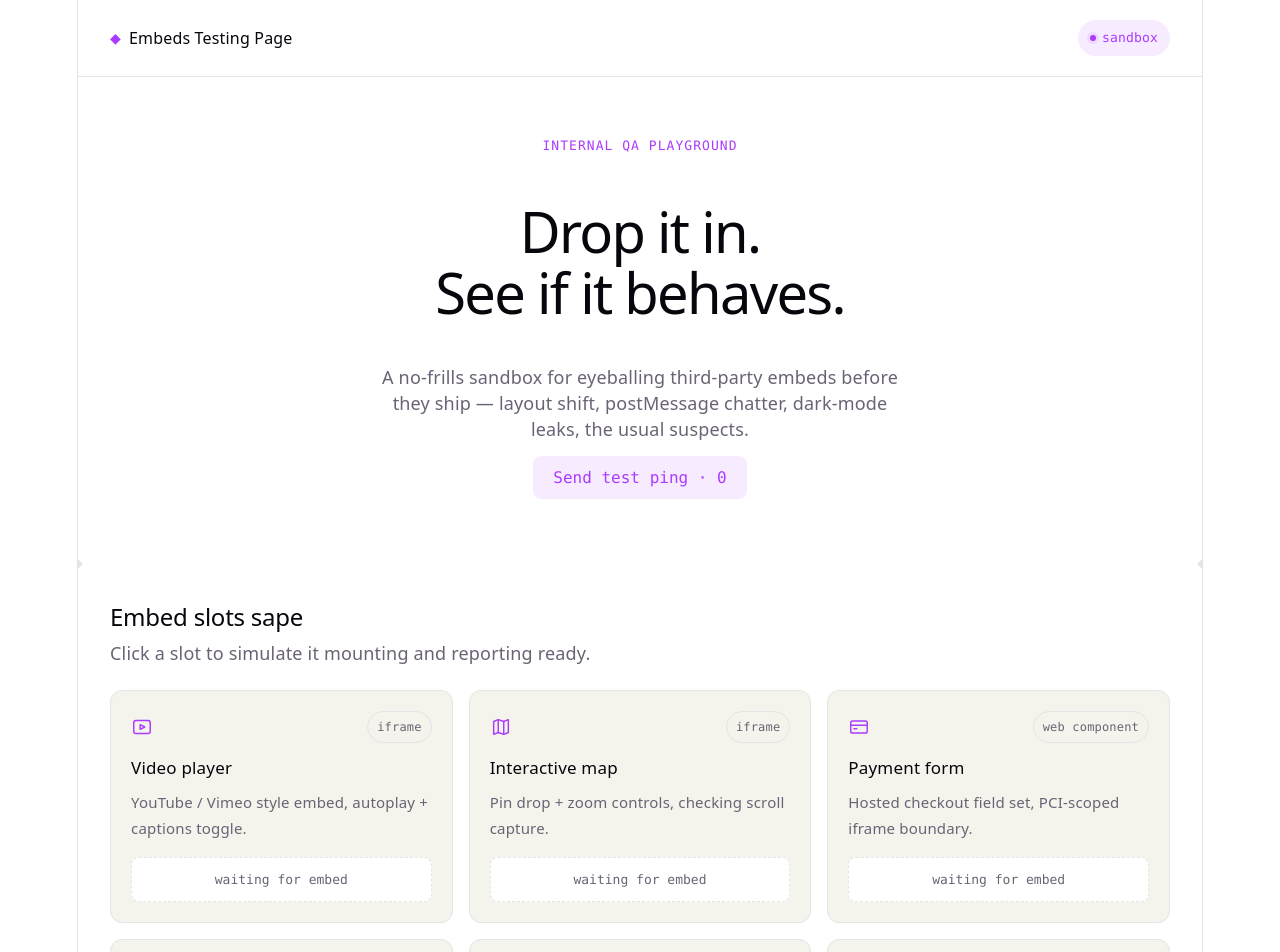
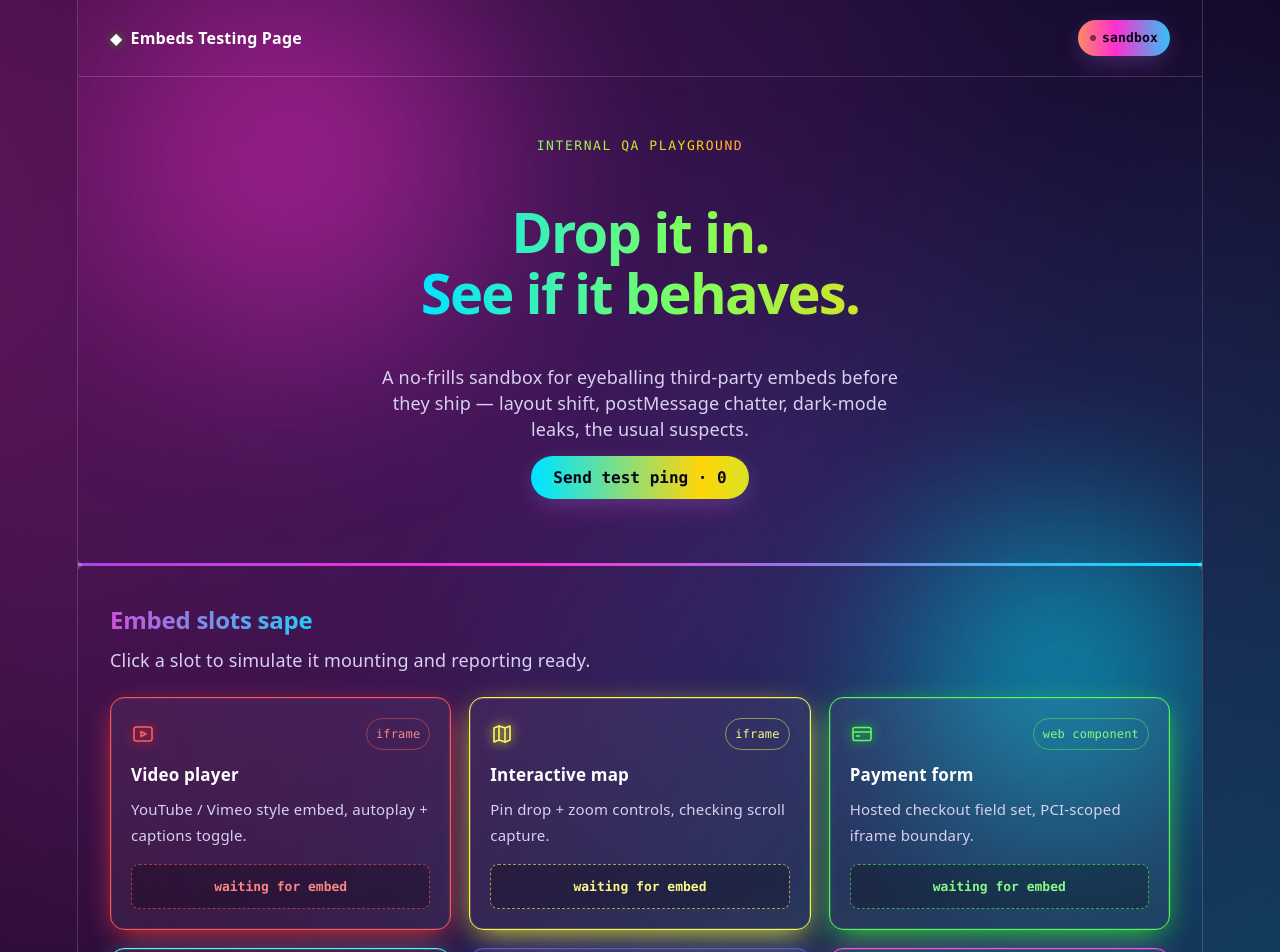
Before and after one commit to gabi-bm/embeds-gb, a React (Vite) app: page / in a window 1280 px wide. Shown: the top 952 px of the page. Built offline with nearby package versions, Linux system fonts and the light colour scheme.

Commit message:
psicodelia

```diff
--- a/src/App.css
+++ b/src/App.css
@@ -1,3 +1,84 @@
+@keyframes float-a {
+  0%, 100% { transform: translate(-10%, -10%) scale(1); }
+  50% { transform: translate(15%, 10%) scale(1.25); }
+}
+@keyframes float-b {
+  0%, 100% { transform: translate(10%, 15%) scale(1.1); }
+  50% { transform: translate(-15%, -5%) scale(0.9); }
+}
+@keyframes float-c {
+  0%, 100% { transform: translate(-5%, 10%) scale(0.95); }
+  50% { transform: translate(20%, -15%) scale(1.2); }
+}
+@keyframes float-d {
+  0%, 100% { transform: translate(5%, -10%) scale(1); }
+  50% { transform: translate(-20%, 15%) scale(1.15); }
+}
+@keyframes spin-hue {
+  to { filter: hue-rotate(360deg); }
+}
+@keyframes rainbow-text {
+  to { background-position: 300% 50%; }
+}
+@keyframes pulse-glow {
+  0%, 100% { opacity: 0.55; }
+  50% { opacity: 1; }
+}
+
+.blobs {
+  position: absolute;
+  inset: 0;
+  z-index: 0;
+  overflow: hidden;
+  pointer-events: none;
+  mix-blend-mode: screen;
+}
+
+.blob {
+  position: absolute;
+  width: 45%;
+  padding-top: 45%;
+  border-radius: 50%;
+  filter: blur(60px);
+  opacity: 0.55;
+}
+
+.blob-a {
+  top: -10%;
+  left: -8%;
+  background: radial-gradient(circle, var(--c1), transparent 70%);
+  animation: float-a 16s ease-in-out infinite;
+}
+.blob-b {
+  top: 30%;
+  right: -12%;
+  background: radial-gradient(circle, var(--c3), transparent 70%);
+  animation: float-b 20s ease-in-out infinite;
+}
+.blob-c {
+  bottom: -15%;
+  left: 20%;
+  background: radial-gradient(circle, var(--c4), transparent 70%);
+  animation: float-c 18s ease-in-out infinite;
+}
+.blob-d {
+  bottom: 5%;
+  right: 15%;
+  width: 30%;
+  padding-top: 30%;
+  background: radial-gradient(circle, var(--c2), transparent 70%);
+  animation: float-d 14s ease-in-out infinite;
+}
+
+#topbar,
+#center,
+#slots,
+#footer,
+.ticks {
+  position: relative;
+  z-index: 1;
+}
+
 #topbar {
   display: flex;
   align-items: center;
@@ -15,14 +96,17 @@
   align-items: center;
   gap: 8px;
   font-family: var(--heading);
-  font-weight: 500;
+  font-weight: 600;
   font-size: 16px;
   color: var(--text-h);
 }
 
 .brand-mark {
-  color: var(--accent);
-  font-size: 14px;
+  font-size: 16px;
+  filter: hue-rotate(0deg);
+  animation: spin-hue 4s linear infinite;
+  display: inline-block;
+  text-shadow: 0 0 10px var(--c1);
 }
 
 .pill {
@@ -32,44 +116,44 @@
   font-size: 13px;
   padding: 5px 12px;
   border-radius: 999px;
-  background: var(--accent-bg);
-  color: var(--accent);
+  background: linear-gradient(90deg, var(--c1), var(--c3), var(--c4), var(--c2), var(--c1));
+  background-size: 300% 100%;
+  animation: rainbow-text 6s linear infinite;
+  color: #0a0416;
+  font-weight: 700;
   font-family: var(--mono);
+  box-shadow: var(--shadow);
 }
 
 .pill-dot {
   width: 6px;
   height: 6px;
   border-radius: 50%;
-  background: var(--accent);
-  box-shadow: 0 0 0 3px var(--accent-bg);
-}
-
-.counter {
-  font-size: 16px;
-  padding: 10px 18px;
-  border-radius: 8px;
-  color: var(--accent);
-  background: var(--accent-bg);
-  border: 2px solid transparent;
-  transition: border-color 0.3s;
-  margin-bottom: 24px;
-
-  &:hover {
-    border-color: var(--accent-border);
-  }
-  &:focus-visible {
-    outline: 2px solid var(--accent);
-    outline-offset: 2px;
-  }
+  background: #0a0416;
+  animation: pulse-glow 1.4s ease-in-out infinite;
 }
 
 .eyebrow {
   font-family: var(--mono);
   font-size: 13px;
-  letter-spacing: 0.08em;
+  letter-spacing: 0.12em;
   text-transform: uppercase;
-  color: var(--accent);
+  background: linear-gradient(90deg, var(--c3), var(--c4), var(--c2), var(--c1), var(--c3));
+  background-size: 300% 100%;
+  -webkit-background-clip: text;
+  background-clip: text;
+  color: transparent;
+  animation: rainbow-text 5s linear infinite;
+}
+
+#center h1 {
+  background: linear-gradient(90deg, var(--c1), var(--c5), var(--c3), var(--c4), var(--c2), var(--c1));
+  background-size: 300% 100%;
+  -webkit-background-clip: text;
+  background-clip: text;
+  color: transparent;
+  animation: rainbow-text 8s linear infinite;
+  line-height: 108%;
 }
 
 .lede {
@@ -93,8 +177,28 @@
   }
 }
 
-#center h1 {
-  line-height: 108%;
+.counter {
+  font-size: 16px;
+  font-weight: 700;
+  padding: 12px 22px;
+  border-radius: 999px;
+  color: #0a0416;
+  border: none;
+  background: linear-gradient(90deg, var(--c1), var(--c3), var(--c2), var(--c4), var(--c1));
+  background-size: 300% 100%;
+  animation: rainbow-text 5s linear infinite;
+  box-shadow: var(--shadow);
+  margin-bottom: 24px;
+  cursor: pointer;
+  transition: transform 0.2s;
+
+  &:hover {
+    transform: scale(1.05);
+  }
+  &:focus-visible {
+    outline: 2px solid var(--text-h);
+    outline-offset: 2px;
+  }
 }
 
 #slots {
@@ -110,6 +214,16 @@
   margin-bottom: 24px;
 }
 
+.slots-head h2 {
+  background: linear-gradient(90deg, var(--c2), var(--c1), var(--c3));
+  background-size: 300% 100%;
+  -webkit-background-clip: text;
+  background-clip: text;
+  color: transparent;
+  animation: rainbow-text 7s linear infinite;
+  display: inline-block;
+}
+
 .slots-head p {
   margin-top: 4px;
   color: var(--text);
@@ -118,7 +232,7 @@
 .slot-grid {
   display: grid;
   grid-template-columns: repeat(3, 1fr);
-  gap: 16px;
+  gap: 18px;
   padding-bottom: 32px;
 
   @media (max-width: 1024px) {
@@ -127,14 +241,26 @@
 }
 
 .slot-card {
+  --hue: 0;
   text-align: left;
-  border: 1px solid var(--border);
-  border-radius: 12px;
+  border: 1.5px solid hsl(var(--hue), 90%, 65%);
+  border-radius: 14px;
   padding: 20px;
   display: flex;
   flex-direction: column;
   gap: 8px;
   background: var(--code-bg);
+  box-shadow:
+    0 0 0 1px hsla(var(--hue), 90%, 65%, 0.2) inset,
+    0 8px 30px -8px hsl(var(--hue), 90%, 60%);
+  transition: transform 0.25s, box-shadow 0.25s;
+
+  &:hover {
+    transform: translateY(-4px) rotate(-0.4deg);
+    box-shadow:
+      0 0 0 1px hsla(var(--hue), 90%, 65%, 0.35) inset,
+      0 16px 40px -10px hsl(var(--hue), 90%, 60%);
+  }
 }
 
 .slot-top {
@@ -144,10 +270,11 @@
 }
 
 .slot-icon {
-  color: var(--accent);
+  color: hsl(var(--hue), 95%, 68%);
   display: inline-flex;
-  width: 22px;
-  height: 22px;
+  width: 24px;
+  height: 24px;
+  filter: drop-shadow(0 0 6px hsl(var(--hue), 95%, 55%));
 }
 
 .slot-icon svg {
@@ -158,8 +285,8 @@
 .slot-kind {
   font-family: var(--mono);
   font-size: 12px;
-  color: var(--text);
-  border: 1px solid var(--border);
+  color: hsl(var(--hue), 90%, 75%);
+  border: 1px solid hsla(var(--hue), 90%, 65%, 0.5);
   border-radius: 999px;
   padding: 2px 9px;
 }
@@ -168,7 +295,7 @@
   margin: 4px 0 0;
   font-size: 17px;
   color: var(--text-h);
-  font-weight: 500;
+  font-weight: 700;
 }
 
 .slot-card p {
@@ -179,33 +306,33 @@
 
 .slot-frame {
   margin-top: 8px;
-  border: 1.5px dashed var(--border);
+  border: 1.5px dashed hsla(var(--hue), 90%, 65%, 0.6);
   border-radius: 8px;
   padding: 14px;
   font-family: var(--mono);
+  font-weight: 700;
   font-size: 13px;
-  color: var(--text);
-  background: var(--bg);
+  color: hsl(var(--hue), 90%, 75%);
+  background: rgba(0, 0, 0, 0.25);
   cursor: pointer;
-  transition: border-color 0.2s, color 0.2s;
+  transition: border-color 0.2s, color 0.2s, background 0.2s;
 
   &:hover {
-    border-color: var(--accent-border);
-    color: var(--accent);
+    border-style: solid;
+    background: hsla(var(--hue), 90%, 65%, 0.12);
   }
 }
 
 .slot-frame.status-loading {
   border-style: solid;
-  border-color: var(--accent-border);
-  color: var(--accent);
+  animation: pulse-glow 0.8s ease-in-out infinite;
 }
 
 .slot-frame.status-ready {
   border-style: solid;
-  border-color: var(--accent);
-  color: var(--accent);
-  background: var(--accent-bg);
+  color: #0a0416;
+  background: hsl(var(--hue), 90%, 65%);
+  box-shadow: 0 0 20px hsl(var(--hue), 90%, 55%);
 }
 
 #footer {
@@ -221,17 +348,23 @@
 
 #spacer {
   height: 40px;
+  position: relative;
+  z-index: 1;
 }
 
 .ticks {
   position: relative;
   width: 100%;
+  height: 3px;
+  background: linear-gradient(90deg, var(--c1), var(--c3), var(--c4), var(--c2), var(--c5), var(--c1));
+  background-size: 300% 100%;
+  animation: rainbow-text 6s linear infinite;
 
   &::before,
   &::after {
     content: '';
     position: absolute;
-    top: -4.5px;
+    top: -3px;
     border: 5px solid transparent;
   }
 
--- a/src/App.tsx
+++ b/src/App.tsx
@@ -1,4 +1,4 @@
-import { useState, type ReactElement } from 'react'
+import { useState, type ReactElement, type CSSProperties } from 'react'
 import './App.css'
 
 type SlotStatus = 'idle' | 'loading' | 'ready'
@@ -118,6 +118,13 @@ function App() {
 
   return (
     <>
+      <div className="blobs" aria-hidden="true">
+        <span className="blob blob-a" />
+        <span className="blob blob-b" />
+        <span className="blob blob-c" />
+        <span className="blob blob-d" />
+      </div>
+
       <header id="topbar">
         <div className="brand">
           <span className="brand-mark" aria-hidden="true">
@@ -160,10 +167,14 @@ function App() {
           <p>Click a slot to simulate it mounting and reporting ready.</p>
         </div>
         <div className="slot-grid">
-          {SLOTS.map((slot) => {
+          {SLOTS.map((slot, i) => {
             const status = statuses[slot.id] ?? 'idle'
             return (
-              <article className="slot-card" key={slot.id}>
+              <article
+                className="slot-card"
+                key={slot.id}
+                style={{ '--hue': i * 60 } as CSSProperties}
+              >
                 <div className="slot-top">
                   <span className="slot-icon">{slot.icon}</span>
                   <span className="slot-kind">{slot.kind}</span>
--- a/src/index.css
+++ b/src/index.css
@@ -1,15 +1,22 @@
 :root {
-  --text: #6b6375;
-  --text-h: #08060d;
-  --bg: #fff;
-  --border: #e5e4e7;
-  --code-bg: #f4f3ec;
-  --accent: #aa3bff;
-  --accent-bg: rgba(170, 59, 255, 0.1);
-  --accent-border: rgba(170, 59, 255, 0.5);
-  --social-bg: rgba(244, 243, 236, 0.5);
+  --text: #d8d0f0;
+  --text-h: #ffffff;
+  --bg: #0a0416;
+  --border: rgba(255, 255, 255, 0.16);
+  --code-bg: rgba(255, 255, 255, 0.05);
+  --accent: #ff2fd0;
+  --accent-bg: rgba(255, 47, 208, 0.16);
+  --accent-border: rgba(255, 47, 208, 0.55);
+  --social-bg: rgba(255, 255, 255, 0.06);
   --shadow:
-    rgba(0, 0, 0, 0.1) 0 10px 15px -3px, rgba(0, 0, 0, 0.05) 0 4px 6px -2px;
+    rgba(255, 47, 208, 0.25) 0 10px 30px -5px, rgba(0, 229, 255, 0.15) 0 4px 20px -2px;
+
+  --c1: #ff2fd0;
+  --c2: #ffd60a;
+  --c3: #00e5ff;
+  --c4: #7cff5e;
+  --c5: #7c4dff;
+  --c6: #ff5e5e;
 
   --sans: system-ui, 'Segoe UI', Roboto, sans-serif;
   --heading: system-ui, 'Segoe UI', Roboto, sans-serif;
@@ -17,7 +24,7 @@
 
   font: 18px/145% var(--sans);
   letter-spacing: 0.18px;
-  color-scheme: light dark;
+  color-scheme: dark;
   color: var(--text);
   background: var(--bg);
   font-synthesis: none;
@@ -30,24 +37,28 @@
   }
 }
 
-@media (prefers-color-scheme: dark) {
-  :root {
-    --text: #9ca3af;
-    --text-h: #f3f4f6;
-    --bg: #16171d;
-    --border: #2e303a;
-    --code-bg: #1f2028;
-    --accent: #c084fc;
-    --accent-bg: rgba(192, 132, 252, 0.15);
-    --accent-border: rgba(192, 132, 252, 0.5);
-    --social-bg: rgba(47, 48, 58, 0.5);
-    --shadow:
-      rgba(0, 0, 0, 0.4) 0 10px 15px -3px, rgba(0, 0, 0, 0.25) 0 4px 6px -2px;
+@keyframes bg-drift {
+  0% {
+    background-position: 0% 0%, 100% 100%, 50% 50%;
   }
+  50% {
+    background-position: 100% 50%, 0% 30%, 30% 70%;
+  }
+  100% {
+    background-position: 0% 0%, 100% 100%, 50% 50%;
+  }
+}
 
-  #social .button-icon {
-    filter: invert(1) brightness(2);
-  }
+body {
+  margin: 0;
+  min-height: 100svh;
+  background-color: var(--bg);
+  background-image:
+    radial-gradient(circle at 15% 20%, rgba(255, 47, 208, 0.35), transparent 45%),
+    radial-gradient(circle at 85% 80%, rgba(0, 229, 255, 0.3), transparent 45%),
+    radial-gradient(circle at 50% 50%, rgba(124, 77, 255, 0.25), transparent 60%);
+  background-size: 180% 180%, 180% 180%, 200% 200%;
+  animation: bg-drift 22s ease-in-out infinite;
 }
 
 #root {
@@ -60,16 +71,15 @@
   display: flex;
   flex-direction: column;
   box-sizing: border-box;
-}
-
-body {
-  margin: 0;
+  position: relative;
+  overflow: clip;
+  backdrop-filter: blur(60px);
 }
 
 h1,
 h2 {
   font-family: var(--heading);
-  font-weight: 500;
+  font-weight: 600;
   color: var(--text-h);
 }
 
@@ -109,3 +119,13 @@ code {
   padding: 4px 8px;
   background: var(--code-bg);
 }
+
+@media (prefers-reduced-motion: reduce) {
+  *,
+  *::before,
+  *::after {
+    animation-duration: 0.001ms !important;
+    animation-iteration-count: 1 !important;
+    transition-duration: 0.001ms !important;
+  }
+}
```
